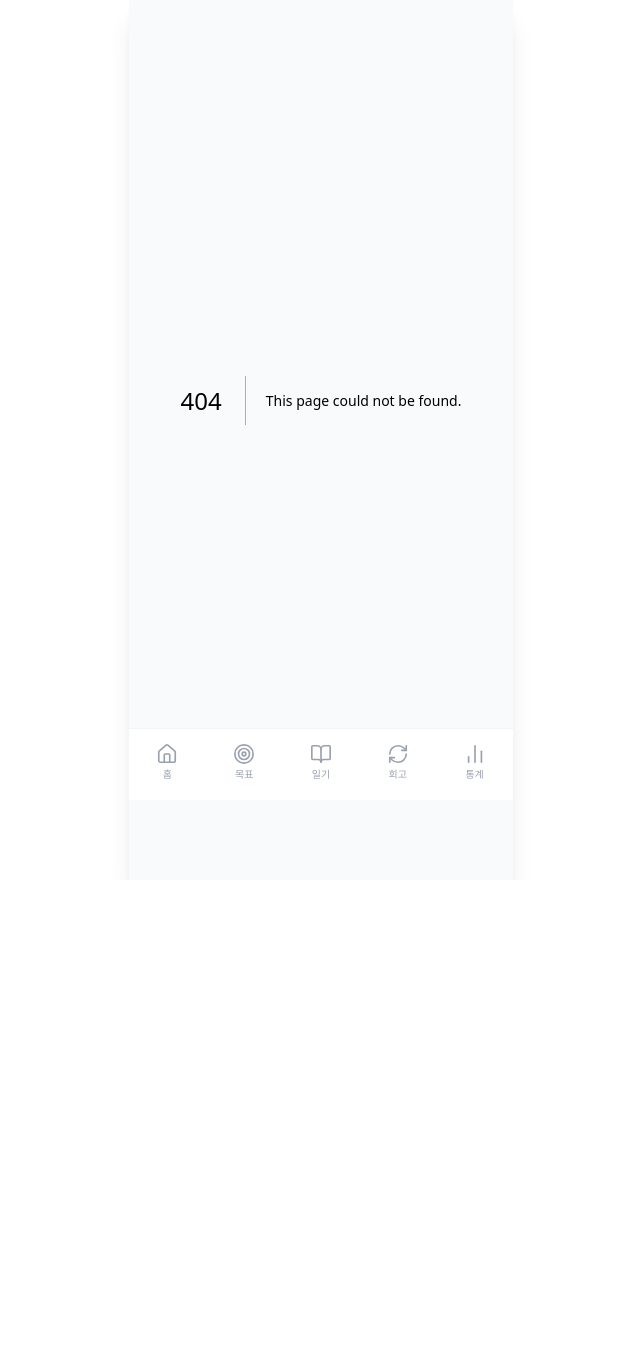
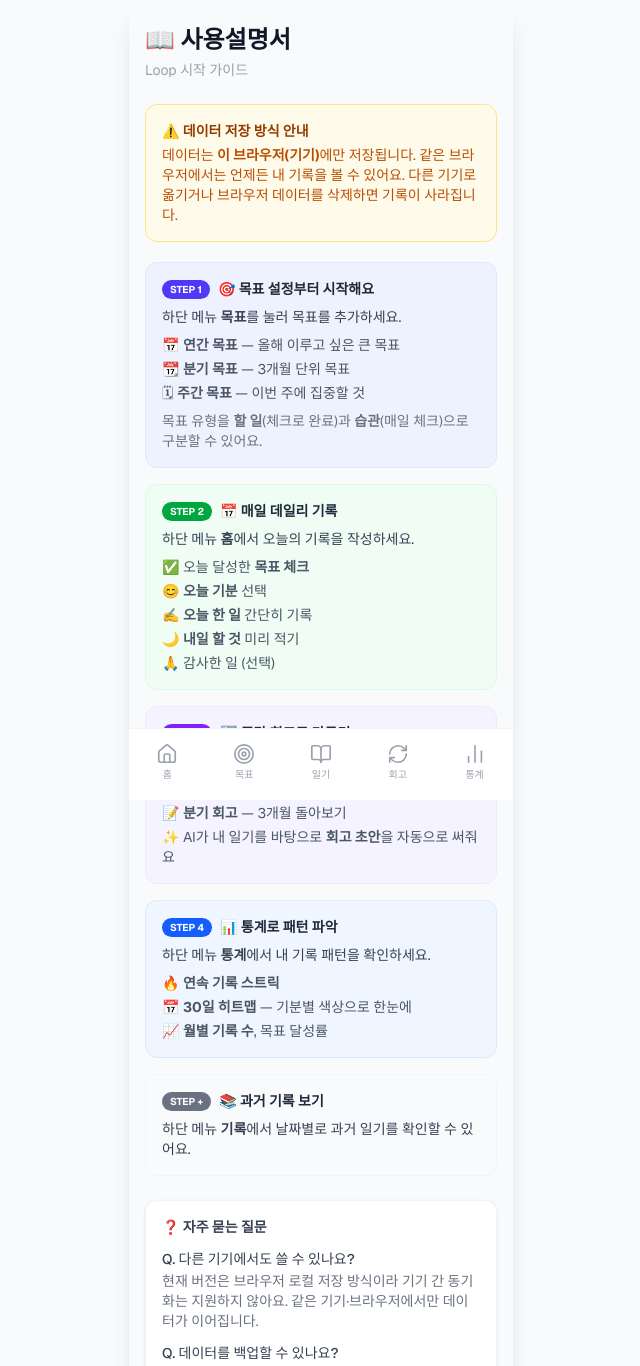
Before and after one commit to gromeet/loop-public, a Next.js app: page /guide in a window 1280 px wide. Before the commit this address had no page. Shown: the top 1366 px of the page, without its empty margins (319-959 px from the left). Before the commit the page ends 880 px from the top, so only its background shows below. Built offline with nearby package versions, Linux system fonts and the light colour scheme.

Commit message:
feat: 인앱 사용설명서 (/guide) 추가

```diff
--- /dev/null
+++ b/app/guide/page.tsx
@@ -0,0 +1,170 @@
+"use client";
+
+import Link from "next/link";
+
+export default function GuidePage() {
+  return (
+    <div className="px-4 pt-6 pb-24 max-w-lg mx-auto">
+      {/* 헤더 */}
+      <div className="mb-6">
+        <h1 className="text-2xl font-bold text-gray-900">📖 사용설명서</h1>
+        <p className="text-sm text-gray-400 mt-1">Loop 시작 가이드</p>
+      </div>
+
+      {/* 데이터 저장 안내 */}
+      <div className="mb-5 rounded-xl bg-amber-50 border border-amber-200 p-4">
+        <p className="text-sm font-semibold text-amber-800 mb-1">⚠️ 데이터 저장 방식 안내</p>
+        <p className="text-sm text-amber-700">
+          데이터는 <strong>이 브라우저(기기)</strong>에만 저장됩니다. 같은 브라우저에서는 언제든 내 기록을 볼 수 있어요.
+          다른 기기로 옮기거나 브라우저 데이터를 삭제하면 기록이 사라집니다.
+        </p>
+      </div>
+
+      {/* STEP 1 */}
+      <Section
+        step="1"
+        icon="🎯"
+        title="목표 설정부터 시작해요"
+        color="bg-indigo-50 border-indigo-100"
+        stepColor="bg-indigo-600"
+      >
+        <p>하단 메뉴 <strong>목표</strong>를 눌러 목표를 추가하세요.</p>
+        <ul className="mt-2 space-y-1 text-sm text-gray-600">
+          <li>📅 <strong>연간 목표</strong> — 올해 이루고 싶은 큰 목표</li>
+          <li>📆 <strong>분기 목표</strong> — 3개월 단위 목표</li>
+          <li>🗓 <strong>주간 목표</strong> — 이번 주에 집중할 것</li>
+        </ul>
+        <p className="mt-2 text-sm text-gray-500">
+          목표 유형을 <strong>할 일</strong>(체크로 완료)과 <strong>습관</strong>(매일 체크)으로 구분할 수 있어요.
+        </p>
+      </Section>
+
+      {/* STEP 2 */}
+      <Section
+        step="2"
+        icon="📅"
+        title="매일 데일리 기록"
+        color="bg-green-50 border-green-100"
+        stepColor="bg-green-600"
+      >
+        <p>하단 메뉴 <strong>홈</strong>에서 오늘의 기록을 작성하세요.</p>
+        <ul className="mt-2 space-y-1 text-sm text-gray-600">
+          <li>✅ 오늘 달성한 <strong>목표 체크</strong></li>
+          <li>😊 <strong>오늘 기분</strong> 선택</li>
+          <li>✍️ <strong>오늘 한 일</strong> 간단히 기록</li>
+          <li>🌙 <strong>내일 할 것</strong> 미리 적기</li>
+          <li>🙏 감사한 일 (선택)</li>
+        </ul>
+      </Section>
+
+      {/* STEP 3 */}
+      <Section
+        step="3"
+        icon="🔄"
+        title="주간 회고로 마무리"
+        color="bg-violet-50 border-violet-100"
+        stepColor="bg-violet-600"
+      >
+        <p>하단 메뉴 <strong>회고</strong>에서 돌아보세요.</p>
+        <ul className="mt-2 space-y-1 text-sm text-gray-600">
+          <li>📝 <strong>주간 회고</strong> — 매주 말 잘한 것·아쉬운 것·다음 주 계획</li>
+          <li>📝 <strong>분기 회고</strong> — 3개월 돌아보기</li>
+          <li>✨ AI가 내 일기를 바탕으로 <strong>회고 초안</strong>을 자동으로 써줘요</li>
+        </ul>
+      </Section>
+
+      {/* STEP 4 */}
+      <Section
+        step="4"
+        icon="📊"
+        title="통계로 패턴 파악"
+        color="bg-blue-50 border-blue-100"
+        stepColor="bg-blue-600"
+      >
+        <p>하단 메뉴 <strong>통계</strong>에서 내 기록 패턴을 확인하세요.</p>
+        <ul className="mt-2 space-y-1 text-sm text-gray-600">
+          <li>🔥 <strong>연속 기록 스트릭</strong></li>
+          <li>📅 <strong>30일 히트맵</strong> — 기분별 색상으로 한눈에</li>
+          <li>📈 <strong>월별 기록 수</strong>, 목표 달성률</li>
+        </ul>
+      </Section>
+
+      {/* 히스토리 */}
+      <Section
+        step="+"
+        icon="📚"
+        title="과거 기록 보기"
+        color="bg-gray-50 border-gray-100"
+        stepColor="bg-gray-500"
+      >
+        <p>하단 메뉴 <strong>기록</strong>에서 날짜별로 과거 일기를 확인할 수 있어요.</p>
+      </Section>
+
+      {/* FAQ */}
+      <div className="mt-6 rounded-xl bg-white border border-gray-100 shadow-sm p-4">
+        <p className="text-sm font-semibold text-gray-700 mb-3">❓ 자주 묻는 질문</p>
+        <div className="space-y-3">
+          <Faq q="다른 기기에서도 쓸 수 있나요?">
+            현재 버전은 브라우저 로컬 저장 방식이라 기기 간 동기화는 지원하지 않아요.
+            같은 기기·브라우저에서만 데이터가 이어집니다.
+          </Faq>
+          <Faq q="데이터를 백업할 수 있나요?">
+            브라우저 개발자도구(F12) &gt; Application &gt; Local Storage에서 직접 복사할 수 있어요. 추후 내보내기 기능을 추가할 예정입니다.
+          </Faq>
+          <Faq q="AI 회고 초안이 작동하지 않아요">
+            AI 초안 기능은 OpenAI 연동이 필요해요. 연동이 없는 경우 수동으로 회고를 작성해주세요.
+          </Faq>
+        </div>
+      </div>
+
+      {/* 돌아가기 */}
+      <div className="mt-6 text-center">
+        <Link
+          href="/"
+          className="inline-block rounded-xl bg-indigo-600 text-white px-6 py-3 text-sm font-semibold"
+        >
+          홈으로 돌아가기
+        </Link>
+      </div>
+    </div>
+  );
+}
+
+function Section({
+  step,
+  icon,
+  title,
+  color,
+  stepColor,
+  children,
+}: {
+  step: string;
+  icon: string;
+  title: string;
+  color: string;
+  stepColor: string;
+  children: React.ReactNode;
+}) {
+  return (
+    <div className={`mb-4 rounded-xl border p-4 ${color}`}>
+      <div className="flex items-center gap-2 mb-2">
+        <span className={`text-[10px] font-bold text-white px-2 py-0.5 rounded-full ${stepColor}`}>
+          STEP {step}
+        </span>
+        <span className="text-sm font-semibold text-gray-800">
+          {icon} {title}
+        </span>
+      </div>
+      <div className="text-sm text-gray-700 space-y-1">{children}</div>
+    </div>
+  );
+}
+
+function Faq({ q, children }: { q: string; children: React.ReactNode }) {
+  return (
+    <div>
+      <p className="text-sm font-medium text-gray-700">Q. {q}</p>
+      <p className="text-sm text-gray-500 mt-0.5">{children}</p>
+    </div>
+  );
+}
```
